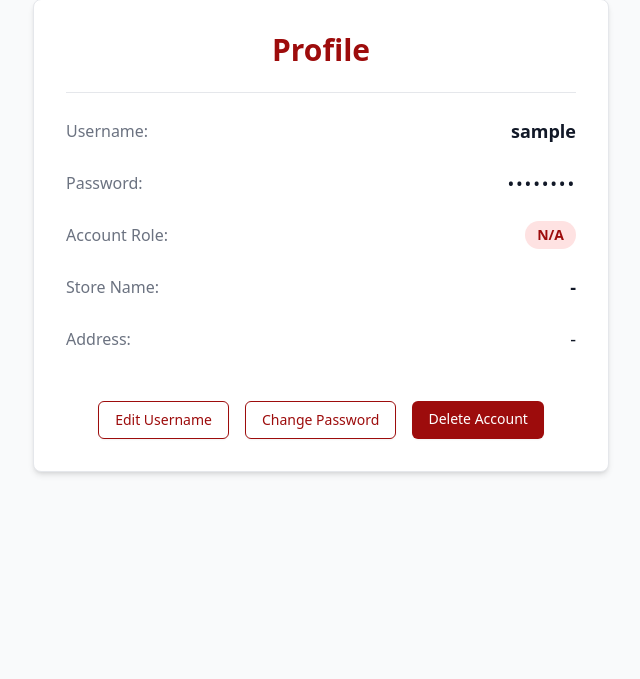
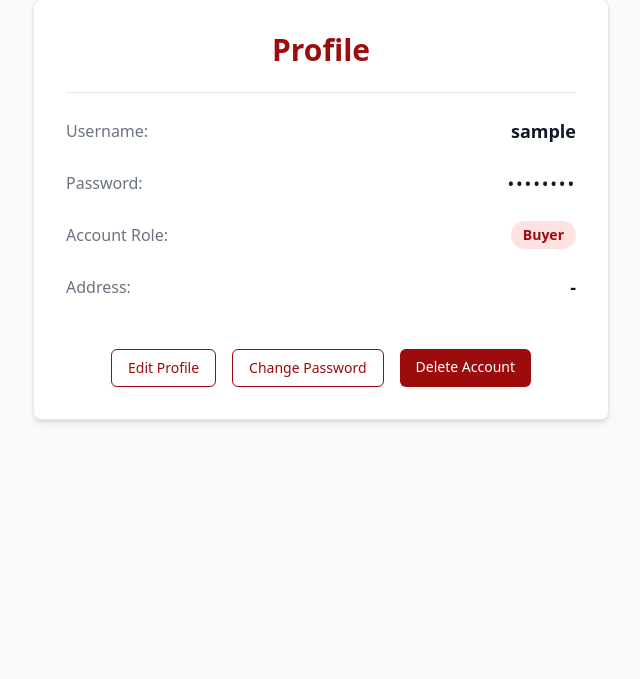
Before and after one commit to PBP-A08/GoSport, a Django app: page /profile/ in a window 1280 px wide. Shown: the part 130-809 px from the top of the page, without its empty margins (319-959 px from the left). Run offline with Django 5.2, Linux system fonts and the light colour scheme; the visitor is signed in with stand-in values (Sample User, id 1); some libraries are stand-ins or nearby versions.

Commit message:
benerin register yang error + edit dashboard

```diff
--- a/main/signals.py
+++ b/main/signals.py
@@ -1,16 +1,10 @@
 from django.db.models.signals import post_save
 from django.dispatch import receiver
 from django.contrib.auth.models import User
-from .models import Profile
+from main.models import Profile
 
-@receiver(post_save, sender=User, dispatch_uid="create_user_profile")
-def create_user_profile(sender, instance, created, **kwargs):
+@receiver(post_save, sender=User)
+def create_or_update_user_profile(sender, instance, created, **kwargs):
     if created:
-        if instance.is_superuser:
-            Profile.objects.create(
-                user=instance,
-                role='seller',
-                is_admin=True,
-            )
-        else:
-            Profile.objects.create(user=instance, role='buyer')
+        Profile.objects.create(user=instance)
+    instance.profile.save()
--- a/main/templates/profile_dashboard.html
+++ b/main/templates/profile_dashboard.html
@@ -28,24 +28,26 @@
                 <div class="flex justify-between items-center">
                     <span class="text-gray-500 font-medium">Account Role:</span>
                     <span class="px-3 py-1 rounded-full text-sm font-semibold bg-red-100 text-[#9d0c0c]">
-                        {{ role|capfirst }}
+                        {{ user.profile.role|capfirst }}
                     </span>
                 </div>
 
+                {% if user.profile.role == "seller" %}
                 <div class="flex justify-between items-center">
                     <span class="text-gray-500 font-medium">Store Name:</span>
                     <span class="text-gray-900 font-semibold text-lg">{{ store_name }}</span>
                 </div>
-
+                {% elif user.profile.role == "buyer" %}
                 <div class="flex justify-between items-center">
                     <span class="text-gray-500 font-medium">Address:</span>
-                    <span class="text-gray-900 text-lg">{{ address }}</span>
+                    <span class="text-gray-900 font-semibold text-lg">{{ address }}</span>
                 </div>
+                {% endif %}
 
                 <div class="flex justify-center space-x-4 pt-6">
-                    <a href="{% url 'main:edit_username' %}"
+                    <a href="{% url 'main:edit_profile' %}"
                         class="px-4 py-2 text-sm font-medium bg-white text-[#9d0c0c] border border-[#9d0c0c] rounded-md hover:bg-red-50 transition-colors shadow-sm">
-                        Edit Username
+                        Edit Profile
                     </a>
 
                     <a href="{% url 'main:edit_password' %}"
--- a/main/urls.py
+++ b/main/urls.py
@@ -3,7 +3,7 @@ from main.views import (
     delete_product_ajax, edit_product_ajax, show_main, show_product, show_xml, show_json,
     show_xml_by_id, show_json_by_id, register, login_user,
     logout_user, add_product_entry_ajax,
-    profile_dashboard, edit_username, edit_password, delete_account
+    profile_dashboard, edit_profile, edit_password, delete_account
 )
 
 app_name = 'main'
@@ -22,7 +22,7 @@ urlpatterns = [
     path('create-product-ajax', add_product_entry_ajax, name='add_product_entry_ajax'),
     path('edit-product-ajax/<uuid:id>/', edit_product_ajax, name='edit_product_ajax'),
     path('profile/', profile_dashboard, name='profile_dashboard'),
-    path('profile/edit/username/', edit_username, name='edit_username'),
+    path('profile/edit/', edit_profile, name='edit_profile'),
     path('profile/edit/password/', edit_password, name='edit_password'),
     path('profile/delete/', delete_account, name='delete_account'),
 ]
--- a/main/views.py
+++ b/main/views.py
@@ -1,7 +1,5 @@
-import collections
 import datetime
 import decimal
-import uuid
 from django.urls import reverse
 from django.contrib.auth import authenticate, login, logout, update_session_auth_hash
 from django.contrib.auth.decorators import login_required
@@ -16,9 +14,8 @@ from django.utils.html import strip_tags
 from django.contrib.auth.models import User
 from django.db import transaction
 
-from main.forms import ProductForm, RegisterForm, UserEditForm
-from main.models import Product, ProductsData, Profile
-
+from main.forms import RegisterForm, UserForm, ProfileForm
+from main.models import Product, Profile
 
 # ========== MAIN DASHBOARD ==========
 @login_required(login_url='/login')
@@ -53,15 +50,20 @@ def show_product(request, id):
 
 # ========== REGISTER / LOGIN / LOGOUT ==========
 def register(request):
+    storage = messages.get_messages(request)
+    storage.used = True
+
     if request.method == 'POST':
         form = RegisterForm(request.POST)
         if form.is_valid():
-            form.save()
+            user = form.save()
+
+            Profile.objects.create(user=user, role='buyer')
+
             messages.success(request, "Account created successfully!")
             return redirect('main:login')
     else:
         form = RegisterForm()
-
     return render(request, 'register.html', {'form': form})
 
 def login_user(request):
@@ -70,18 +72,15 @@ def login_user(request):
         password = request.POST.get('password')
         is_ajax = request.headers.get('X-Requested-With') == 'XMLHttpRequest'
 
-        # Handle admin login
         admin_response = _handle_admin_login(request, username, password, is_ajax)
         if admin_response:
             return admin_response
 
-        # Handle regular user login
         return _handle_regular_user_login(request, username, password, is_ajax)
 
     return render(request, 'login.html')
 
 def _handle_admin_login(request, username, password, is_ajax):
-    """Handle admin login. Returns response if admin credentials match, None otherwise."""
     if username == "admin" and password == "admin123":
         request.session['is_admin'] = True
         request.session['username'] = username
@@ -204,9 +203,9 @@ def profile_dashboard(request):
 
     try:
         user_role = user.profile.role
-        store_name = user.profile.nama_toko or '-'
-        address = user.profile.alamat or '-'
-    except:
+        store_name = user.profile.store_name or '-'
+        address = user.profile.address or '-'
+    except Profile.DoesNotExist:
         user_role = 'N/A'
         store_name = '-'
         address = '-'
@@ -221,21 +220,31 @@ def profile_dashboard(request):
 
     return render(request, "profile_dashboard.html", context)
 
-@login_required(login_url='/login')
-def edit_username(request):
-    user_form = UserEditForm(request.POST or None, instance=request.user)
+@login_required
+def edit_profile(request):
+    user = request.user
+    profile = Profile.objects.get(user=user)
 
     if request.method == 'POST':
-        if user_form.is_valid():
+        user_form = UserForm(request.POST, instance=user)
+        profile_form = ProfileForm(request.POST, instance=profile)
+
+        if user_form.is_valid() and profile_form.is_valid():
             user_form.save()
-            update_session_auth_hash(request, request.user)
-            messages.success(request, 'Your username has been successfully updated!')
+            profile_form.save()
+            messages.success(request, 'Profile updated successfully!')
             return redirect('main:profile_dashboard')
         else:
-            messages.error(request, 'There was an error updating your username. Please check the fields below.')
+            messages.error(request, 'Please correct the errors below.')
+    else:
+        user_form = UserForm(instance=user)
+        profile_form = ProfileForm(instance=profile)
 
-    context = {'user_form': user_form}
-    return render(request, "edit_username.html", context)
+    return render(request, 'edit_profile.html', {
+        'user_form': user_form,
+        'profile_form': profile_form,
+        'role': profile.role,
+    })
 
 @login_required(login_url='/login')
 def edit_password(request):
```
Also changed, not shown: main/forms.py (+14 -6 lines), main/templates/edit_profile.html (renamed from main/templates/edit_username.html, +26 -18 lines), main/templates/login.html (+8 -0 lines).
